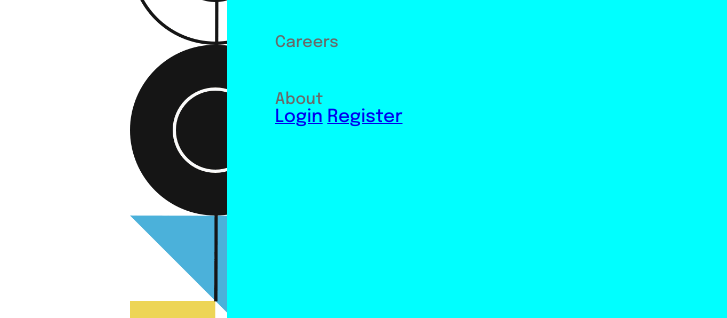
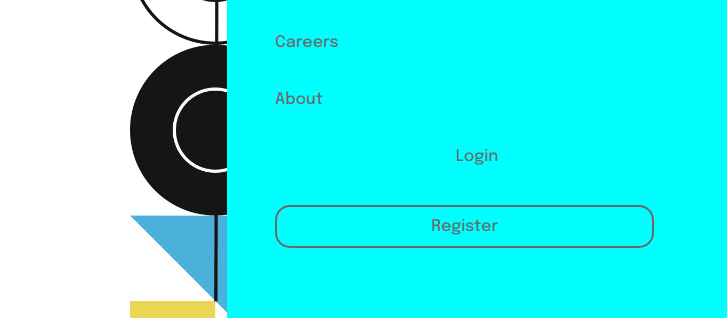
Before and after one commit to Manish-d-art/intro-section-with-dropdown-navigation-main, a plain HTML site: page index.html in a window 1280 px wide. Shown: the part 214-532 px from the top of the page, 553-1280 px from the left. Drawn offline with Linux system fonts and the light colour scheme.

Commit message:
update index.html

```diff
--- a/index.html
+++ b/index.html
@@ -52,13 +52,19 @@
               </li>
               <li><a href="#">Careers</a></li>
               <li><a href="#">About</a></li>
+              <li class="nav-login"><a href="#" >Login</a></li>
+              <li>
+                <button class="registerBtn">
+                <a href="#" class="nav-list__register" >Register </a>
+                </button>
+            </li>
             </ul>
-            <div class="nav-footer">
+            <!-- <div class="nav-footer">
               <a href="#" class="nav-login">Login</a>
               <button class="registerBtn">
                 <a href="#" class="nav-list__register" >Register </a>
               </button>
-            </div>
+            </div> -->
      </div>
     </nav>
   </header>
```
